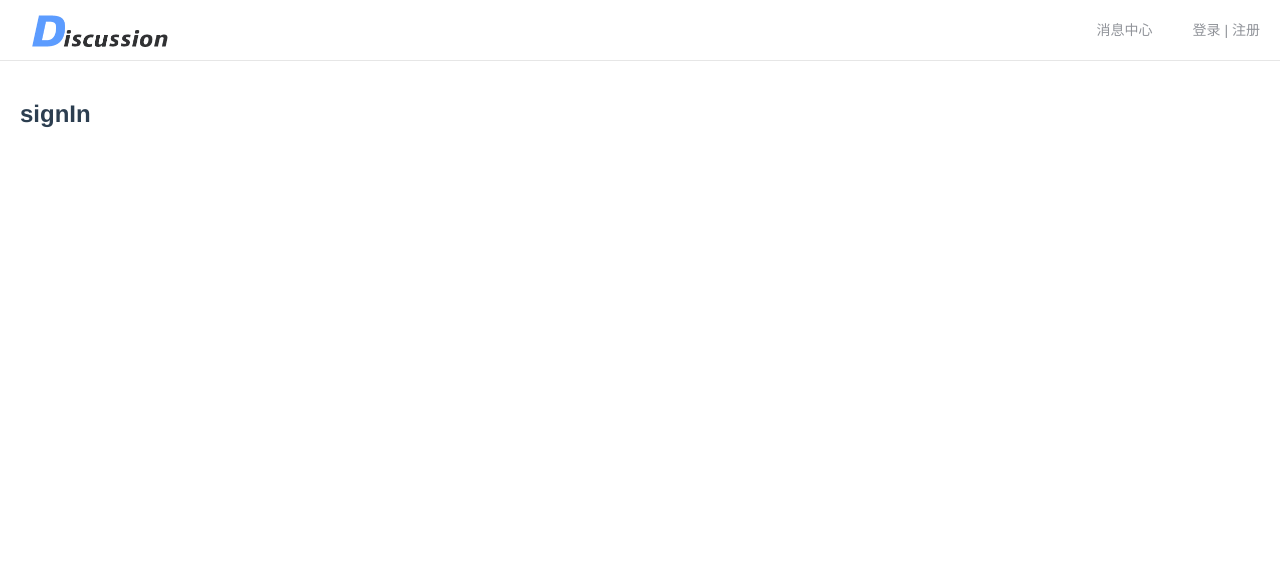
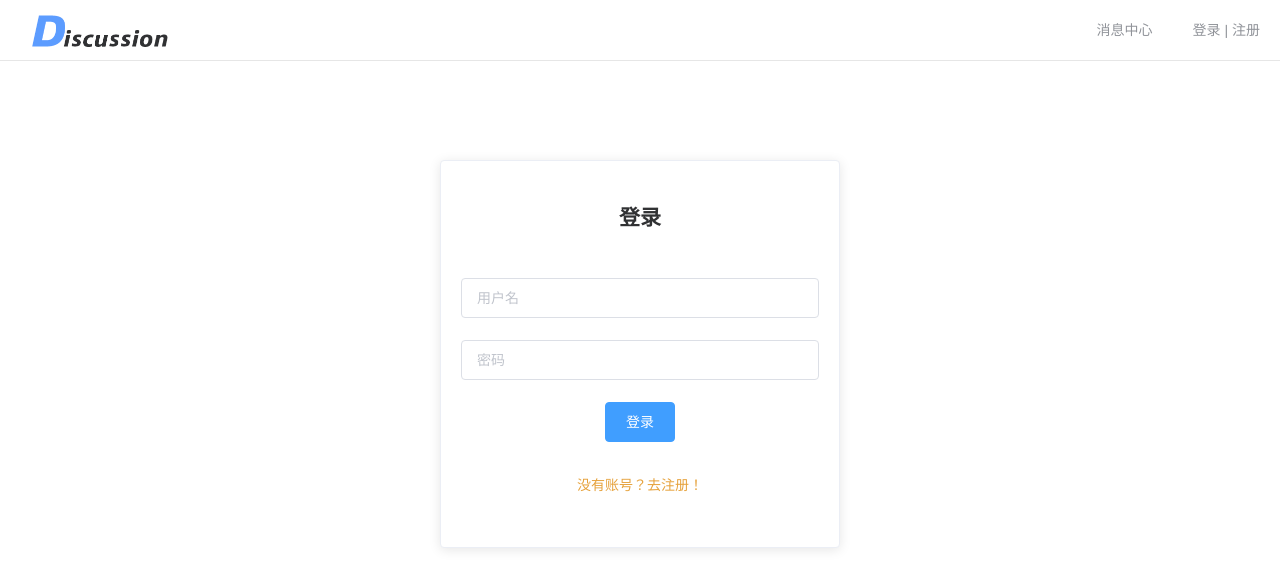
Before and after one commit to paniuncle/discussion, a Vue app: page /#/signin in a window 1280 px wide. Shown: the top 588 px of the page. Built offline with nearby package versions, Linux system fonts and the light colour scheme.

Commit message:
UI add sign in and sign up

```diff
--- a/src/App.vue
+++ b/src/App.vue
@@ -8,7 +8,7 @@
           <el-menu-item class="menu-right" index="2">消息中心</el-menu-item>
         </el-menu>
       </el-header>
-      <el-main>
+      <el-main style="height: calc(100vh - 60px);">
         <router-view></router-view>
       </el-main>
     </el-container>
@@ -45,4 +45,7 @@ export default {
   .menu-right{
     float: right !important;
   }
+  .main, body, #app{
+    height: 100% !important;
+  }
 </style>
--- a/src/components/Signin.vue
+++ b/src/components/Signin.vue
@@ -1,15 +1,85 @@
 <template>
-    <div>
-        <h1>signIn</h1>
+    <div id="container">
+        <div class="login-box">
+            <el-card class="login-card">
+                <el-form :model="form" :rules="rules">
+                    <el-form-item>
+                        <h1>登录</h1>
+                    </el-form-item>
+                    <el-form-item prop="username">
+                        <el-input placeholder="用户名" v-model="form.username"></el-input>
+                    </el-form-item>
+                    <el-form-item prop="password">
+                        <el-input type="password" placeholder="密码" v-model="form.password"></el-input>
+                    </el-form-item>
+                    <el-form-item>
+                        <el-button type="primary" :loading="signInButton" @click="SignIn">登录</el-button>
+                    </el-form-item>
+                    <el-form-item>
+                        <el-link type="warning" :underline="false" @click="GoToSignUp">没有账号？去注册！</el-link>
+                    </el-form-item>
+                </el-form>
+            </el-card>
+        </div>
     </div>
 </template>
 
 <script>
     export default {
-        name: "Signin"
+        name: "Signin",
+        data(){
+            return{
+                form:{
+                    username: '',
+                    password: ''
+                },
+                rules:{
+                    username: [
+                        { required: true, message: '请输入用户名', trigger: 'blur' },
+                        { min: 4, max: 22, message: '长度在 4 到 22 个字符', trigger: 'blur' }
+                    ],
+                    password: [
+                        { required: true, message: '请输入密码', trigger: 'blur' },
+                        { min: 6, max: 22, message: '长度在 6 到 22 个字符', trigger: 'blur' }
+                    ]
+                },
+                signInButton: false
+            }
+        },
+        methods:{
+            /**
+             * @return {boolean}
+             */
+            PostSignIn: function(){
+                return false;
+            },
+            SignIn: function(){
+                this.signInButton = true;
+                const that = this;
+                if(this.form.username === '' || this.form.password === ''){
+                    that.$message({
+                        message: '请输入账号或密码',
+                        type: 'warning'
+                    });
+                    that.signInButton = false;
+                }else{
+                    that.PostSignIn();
+                }
+            },
+            GoToSignUp: function(){
+                this.$router.push('/signup');
+            }
+        }
     }
 </script>
 
 <style scoped>
-
+    .login-box {
+        width: 400px;
+        height:300px;
+        margin: 80px auto;
+    }
+    .login-card {
+        text-align: center;
+    }
 </style>
--- /dev/null
+++ b/src/components/Signup.vue
@@ -0,0 +1,111 @@
+<template>
+    <div id="container">
+        <div class="register-box">
+            <el-card class="register-card">
+                <el-form :model="form" :rules="rules" status-icon>
+                    <el-form-item>
+                        <h1>注册</h1>
+                    </el-form-item>
+                    <el-form-item prop="username">
+                        <el-input placeholder="用户名" v-model="form.username"></el-input>
+                    </el-form-item>
+                    <el-form-item prop="password">
+                        <el-input type="password" placeholder="密码" v-model="form.password"></el-input>
+                    </el-form-item>
+                    <el-form-item prop="againPassword">
+                        <el-input type="password" placeholder="确认密码" v-model="form.againPassword"></el-input>
+                    </el-form-item>
+                    <el-form-item>
+                        <el-button type="primary" :loading="signUpButton" @click="SignUp">注册</el-button>
+                    </el-form-item>
+                    <el-form-item>
+                        <el-link type="warning" :underline="false" @click="GoToSignIn">已经有账号了？去登录！</el-link>
+                    </el-form-item>
+                </el-form>
+            </el-card>
+        </div>
+    </div>
+</template>
+
+<script>
+    export default {
+        name: "Signup",
+        data(){
+            let validatePass2 = (rule, value, callback) => {
+                if (value === '') {
+                    callback(new Error('请再次输入密码'));
+                } else if (value !== this.form.password) {
+                    callback(new Error('两次输入密码不一致!'));
+                } else {
+                    callback();
+                }
+            };
+            return{
+                form:{
+                    username: '',
+                    password: '',
+                    againPassword: ''
+                },
+                rules:{
+                    username: [
+                        { required: true, message: '请输入用户名', trigger: 'blur' },
+                        { min: 4, max: 22, message: '长度在 4 到 22 个字符', trigger: 'blur' }
+                    ],
+                    password: [
+                        { required: true, message: '请输入密码', trigger: 'blur' },
+                        { min: 6, max: 22, message: '长度在 6 到 22 个字符', trigger: 'blur' }
+                    ],
+                    againPassword: [
+                        { validator: validatePass2, trigger: 'blur' }
+                    ]
+                },
+                signUpButton: false
+            }
+        },
+        methods:{
+            /**
+             * @return {boolean}
+             */
+            PostSignUp: function(){
+                return false;
+            },
+            SignUp: function(){
+                this.signUpButton = true;
+                const username = this.form.username;
+                const password = this.form.password;
+                const password2 = this.form.againPassword;
+                const that = this;
+                if(username === '' || password === ''){
+                    that.$message({
+                        message: '请输入账号或密码',
+                        type: 'warning'
+                    });
+                    that.signUpButton = false;
+                }else{
+                    if(password !== password2){
+                        that.$message({
+                            message: '两次的密码不一致',
+                            type: 'warning'
+                        });
+                        that.signUpButton = false;
+                    }
+                    that.PostSignUp();
+                }
+            },
+            GoToSignIn: function(){
+                this.$router.push('/signin');
+            }
+        }
+    }
+</script>
+
+<style scoped>
+    .register-box {
+        width: 400px;
+        height:300px;
+        margin: 80px auto;
+    }
+    .register-card {
+        text-align: center;
+    }
+</style>
--- a/src/main.js
+++ b/src/main.js
@@ -5,13 +5,15 @@ import VueRouter from 'vue-router'
 
 //引入的框架
 import Signin from './components/Signin'
+import Signup from './components/Signup'
 
 Vue.config.productionTip = false;
 Vue.use(VueRouter);
 
 const routers = new VueRouter({
   routes: [
-    { path: '/signin', component: Signin }
+    { path: '/signin', component: Signin },
+    { path: '/signup', component: Signup }
   ]
 });
 
```
